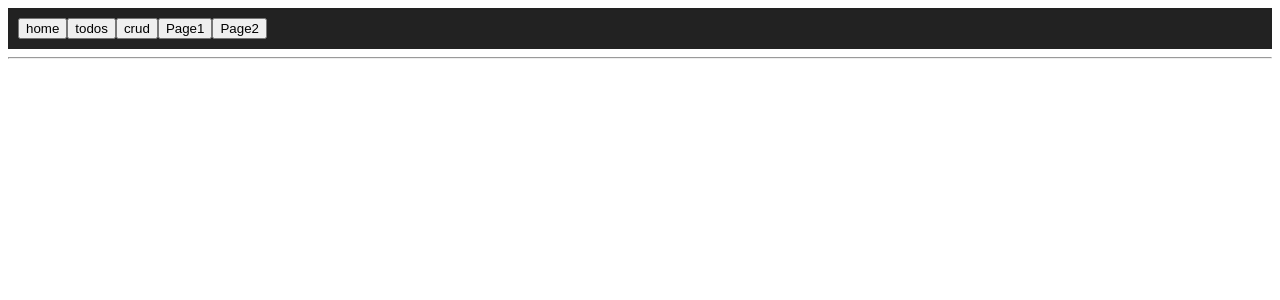
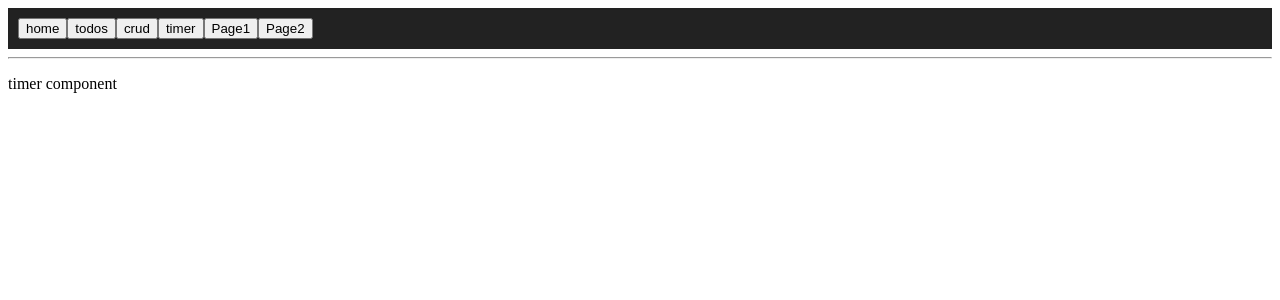
Before and after one commit to trainingfb/rxjs7-masterclass, an Angular app: page /timer in a window 1280 px wide. Before the commit this address led to /. Shown: the top 300 px of the page. Built offline with nearby package versions, Linux system fonts and the light colour scheme.

Commit message:
Add timer page

```diff
--- a/src/app/app.module.ts
+++ b/src/app/app.module.ts
@@ -11,6 +11,7 @@ import { NavbarComponent } from './core/components/navbar.component';
 import { CrudComponent } from './features/crud.component';
 import { HomeComponent } from './features/home.component';
 import { TodosComponent } from './features/todos.component';
+import { TimerComponent } from './features/timer.component';
 
 @NgModule({
   declarations: [
@@ -21,6 +22,7 @@ import { TodosComponent } from './features/todos.component';
     NavbarComponent,
     HomeComponent,
     TodosComponent,
+    TimerComponent,
   ],
   imports: [
     BrowserModule,
@@ -32,6 +34,7 @@ import { TodosComponent } from './features/todos.component';
       { path: 'page2', component: Page2Component },
       { path: 'crud', component: CrudComponent },
       { path: 'home', component: HomeComponent },
+      { path: 'timer', component: TimerComponent },
       { path: 'todos', component: TodosComponent},
       { path: 'todos/:id', component: TodosComponent},
       { path: '', redirectTo: 'home', pathMatch: 'full'}
--- a/src/app/core/components/navbar.component.ts
+++ b/src/app/core/components/navbar.component.ts
@@ -11,6 +11,7 @@ import { AppConfigService } from '../services/app-config.service';
       <button routerLink="home">home</button>
       <button routerLink="todos">todos</button>
       <button routerLink="crud">crud</button>
+      <button routerLink="timer">timer</button>
       <button routerLink="page1">Page1</button>
       <button routerLink="page2">Page2</button>
     </nav>
--- /dev/null
+++ b/src/app/features/timer.component.ts
@@ -0,0 +1,20 @@
+import { Component, OnInit } from '@angular/core';
+
+@Component({
+  selector: 'app-timer',
+  template: `
+    <p>
+      timer component
+    </p>
+  `,
+  styles: [
+  ]
+})
+export class TimerComponent implements OnInit {
+
+  constructor() { }
+
+  ngOnInit(): void {
+  }
+
+}
```
